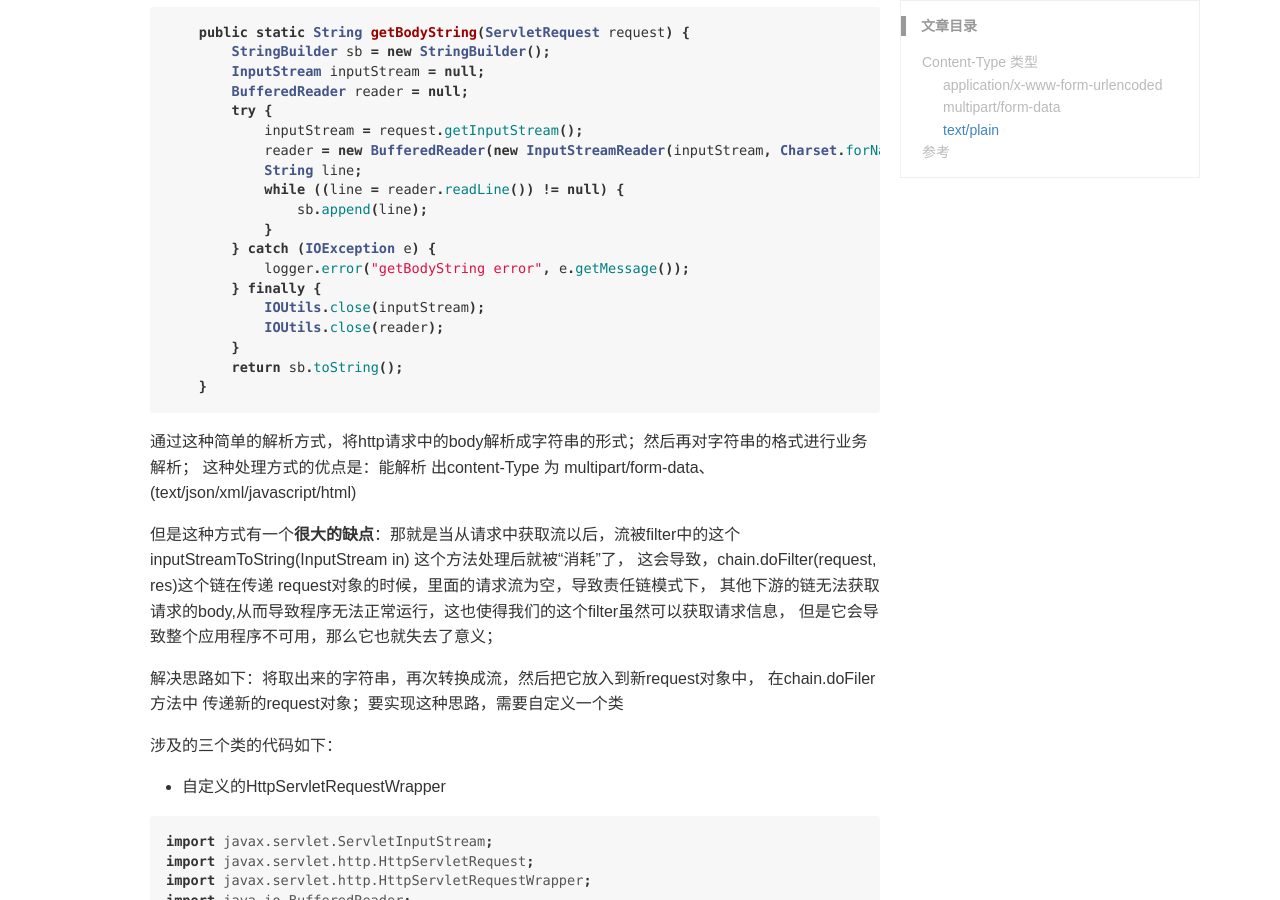
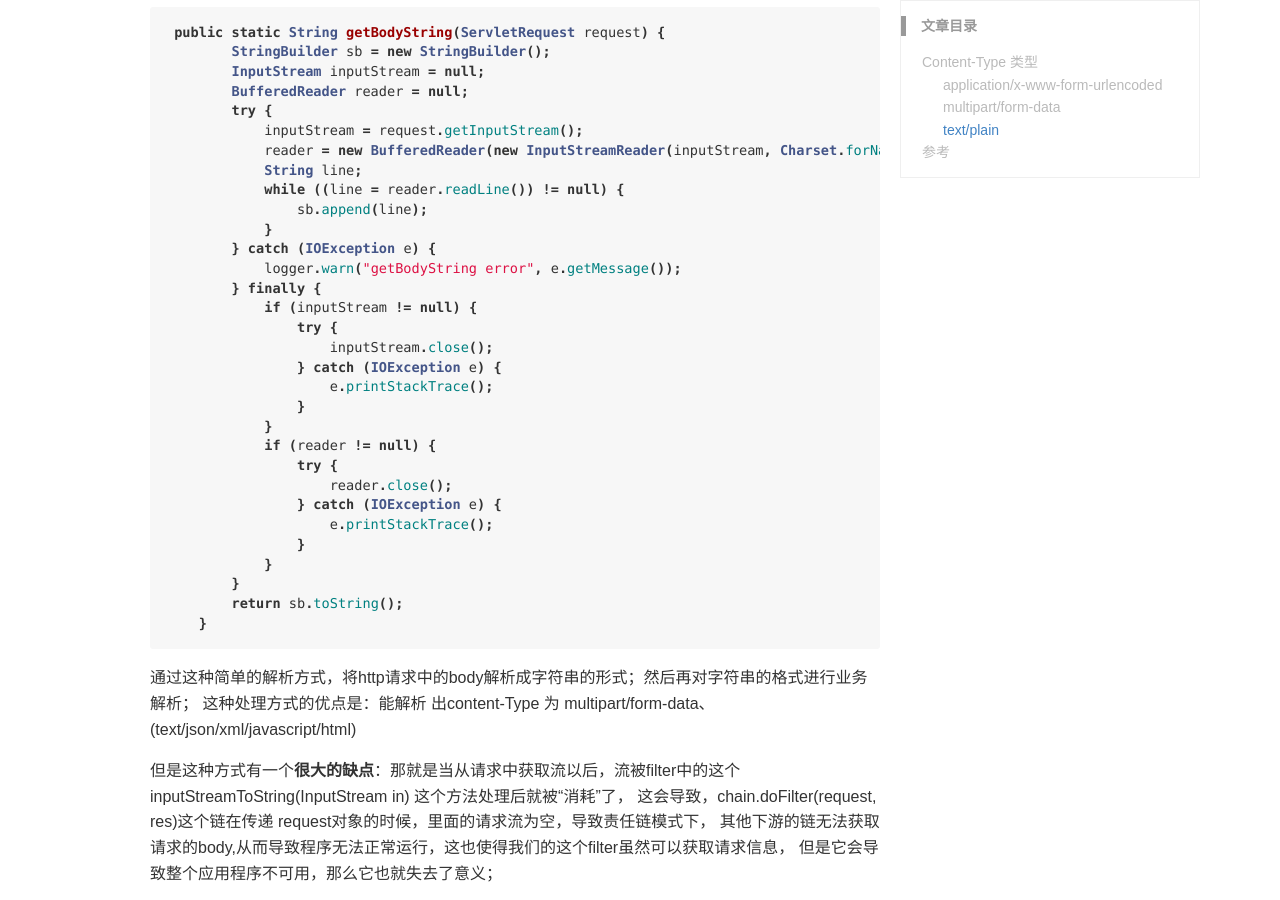
Before and after one commit to JasperBalcony/JasperBalcony.github.io, a Jekyll site: the page built from _posts/network/2017-09-19-Http中Content-Type的详解.md, in a window 1280 px wide and 900 px high, scrolled down 4019 px. Built offline with Jekyll 4.4.1, drawn with Linux system fonts in a browser that asks for light colours; nearby versions of some CDN libraries; library files that are not in the unit come from our copies; comment, search, counter and statistics services are not loaded.

Commit message:
content-type

````diff
--- a/_posts/network/2017-09-19-Http中Content-Type的详解.md
+++ b/_posts/network/2017-09-19-Http中Content-Type的详解.md
@@ -168,7 +168,7 @@ this is data content
 
 java中获取此请求参数方式：
 ```java
-    public static String getBodyString(ServletRequest request) {
+ public static String getBodyString(ServletRequest request) {
         StringBuilder sb = new StringBuilder();
         InputStream inputStream = null;
         BufferedReader reader = null;
@@ -180,10 +180,22 @@ java中获取此请求参数方式：
                 sb.append(line);
             }
         } catch (IOException e) {
-            logger.error("getBodyString error", e.getMessage());
+            logger.warn("getBodyString error", e.getMessage());
         } finally {
-            IOUtils.close(inputStream);
-            IOUtils.close(reader);
+            if (inputStream != null) {
+                try {
+                    inputStream.close();
+                } catch (IOException e) {
+                    e.printStackTrace();
+                }
+            }
+            if (reader != null) {
+                try {
+                    reader.close();
+                } catch (IOException e) {
+                    e.printStackTrace();
+                }
+            }
         }
         return sb.toString();
     }
````
